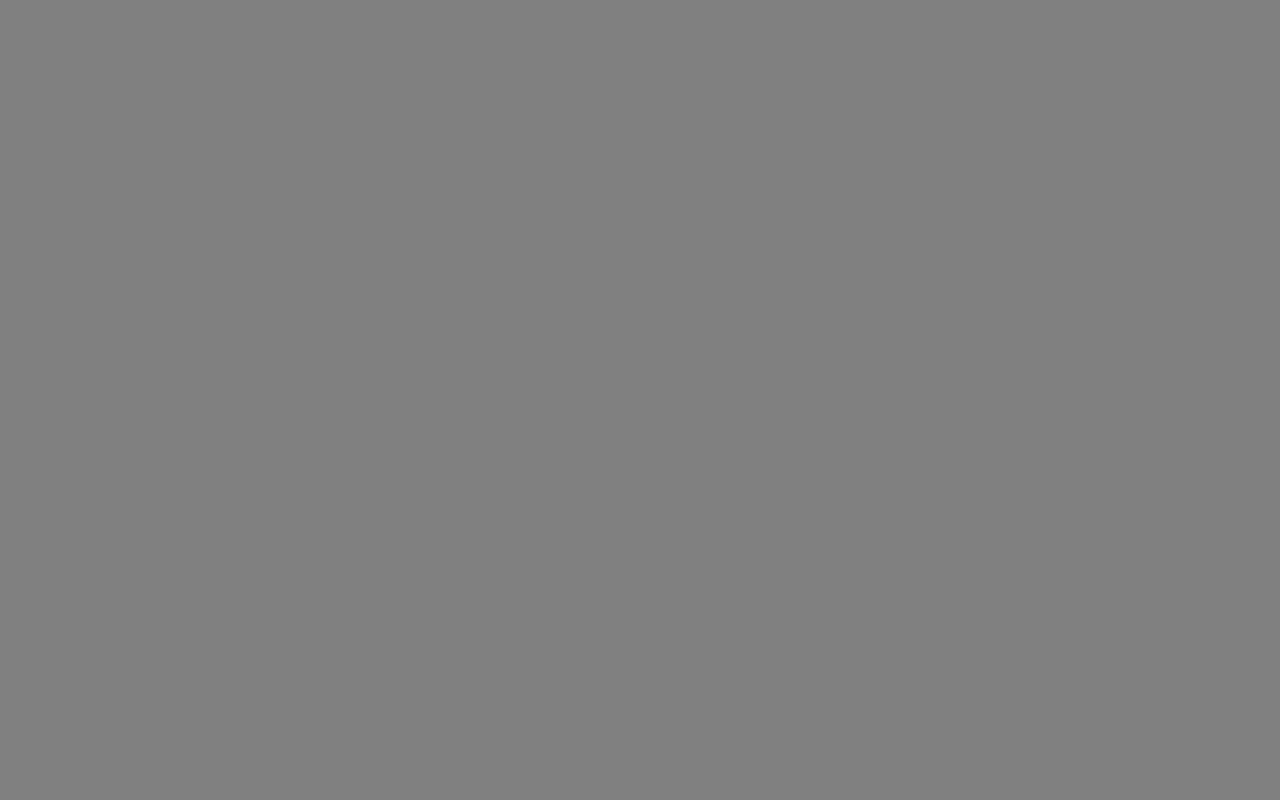
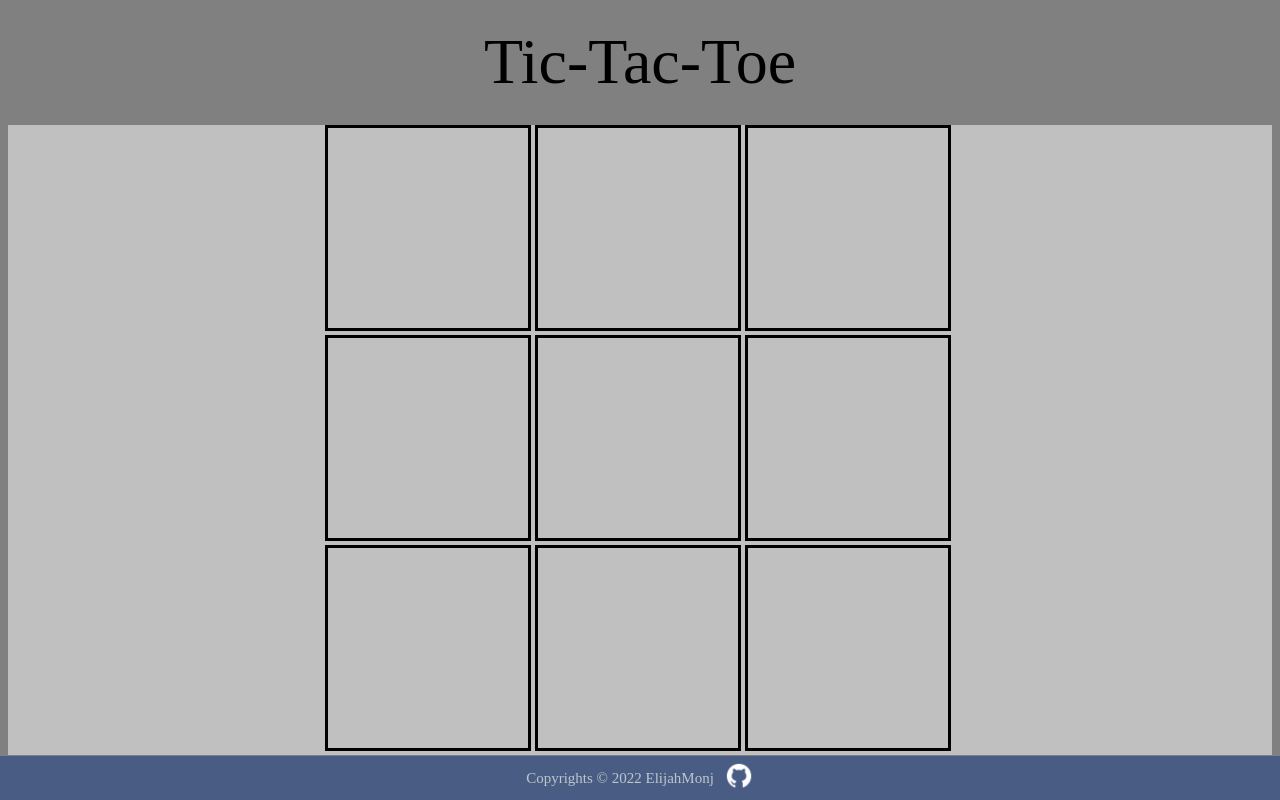
Before and after one commit to ElijahMonj/Tic-Tac-Toe, a plain HTML site: page index.html in a window 1280 px wide. Drawn offline with Linux system fonts and the light colour scheme.

Commit message:
added sekeleton and some css

```diff
--- a/index.html
+++ b/index.html
@@ -9,6 +9,29 @@
     <title>Tic-Tac-Toe</title>
 </head>
 <body>
-
+    <div class="container">
+        <center>
+        <header>Tic-Tac-Toe</header>
+        <div class="gameBoard">
+            <div class="box"></div>
+            <div class="box"></div>
+            <div class="box"></div>
+            <div class="box"></div>
+            <div class="box"></div>
+            <div class="box"></div>
+            <div class="box"></div>
+            <div class="box"></div>
+            <div class="box"></div>
+        </div>
+        </center>
+        <footer class="copyrights">
+            <div>Copyrights © 2022 ElijahMonj</div>
+            <div title="View this project on Github.">
+                <a href="https://github.com/ElijahMonj/Tic-Tac-Toe">
+                    <img src="github.png" width="30px" height="30px" class="githubicon">
+                </a>
+            </div>
+        </footer>
+    </div>
 </body>
 </html>
--- a/script.js
+++ b/script.js
@@ -1 +1,31 @@
-alert('test')
+const personFactory = (name, age) => {
+    const sayHello = () => console.log('hello!');
+    return { name, age, sayHello };
+  };
+
+  const jeff = personFactory('jeff', 27);
+
+  console.log(jeff.name); // 'jeff'
+
+  jeff.sayHello(); // calls the function and logs 'hello!'
+  //Factory function
+
+  //if you only ever need ONE of something (gameBoard, displayController), use a module.
+  //If you need multiples of something (players!), create them with factories.
+  const calculator = (() => {
+    const add = (a, b) => a + b;
+    const sub = (a, b) => a - b;
+    const mul = (a, b) => a * b;
+    const div = (a, b) => a / b;
+    return {
+      add,
+      sub,
+      mul,
+      div,
+    };
+  })();
+
+  calculator.add(3,5); // 8
+  calculator.sub(6,2); // 4
+  calculator.mul(14,5534); // 77476
+//module
--- a/style.css
+++ b/style.css
@@ -2,3 +2,59 @@ html{
     margin: 0px;
     background-color: gray;
 }
+.container{
+
+}
+header{
+    font-size: 4em;
+    margin: 2%;
+}
+.gameBoard{
+    background-color: silver;
+    display: grid;
+    grid-template-columns: repeat(3, 210px);
+    grid-template-rows: repeat(3, 210px);
+    justify-content: center;
+}
+.box{
+    width: 200px;
+    height: 200px;
+    border-style: solid;
+}
+
+
+
+
+
+
+
+/* ---credits---- */
+.copyrights{
+    align-items: center;
+    justify-content: center;
+    display: flex;
+    position: fixed;
+    color: #BCC7CD;
+    left: 0;
+    bottom: 0;
+    width: 100%;
+}
+.copyrights > div {
+
+    margin: 5px;
+    font-size: 15px;
+
+}
+.githubicon {
+    transition: transform .25s; /* Animation */
+    margin: 0 auto;
+  }
+
+  .githubicon:hover {
+    transform: scale(1.2); /* (150% zoom - Note: if the zoom is too large, it will go outside of the viewport) */
+  }
+footer{
+    grid-column-start: 1;
+    grid-column-end:3;
+    background-color: #495C83;
+}
```
Also changed, not shown: github.png (added).
